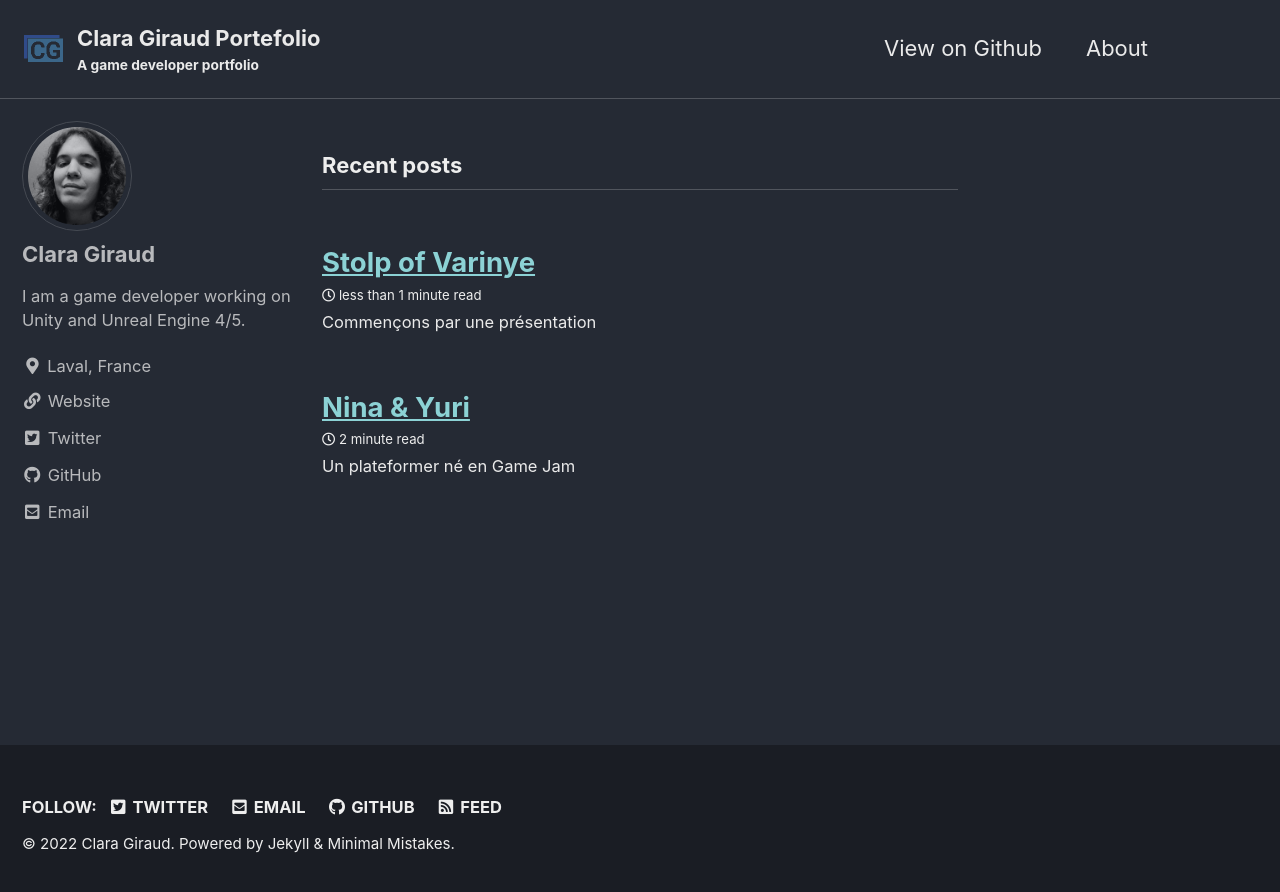
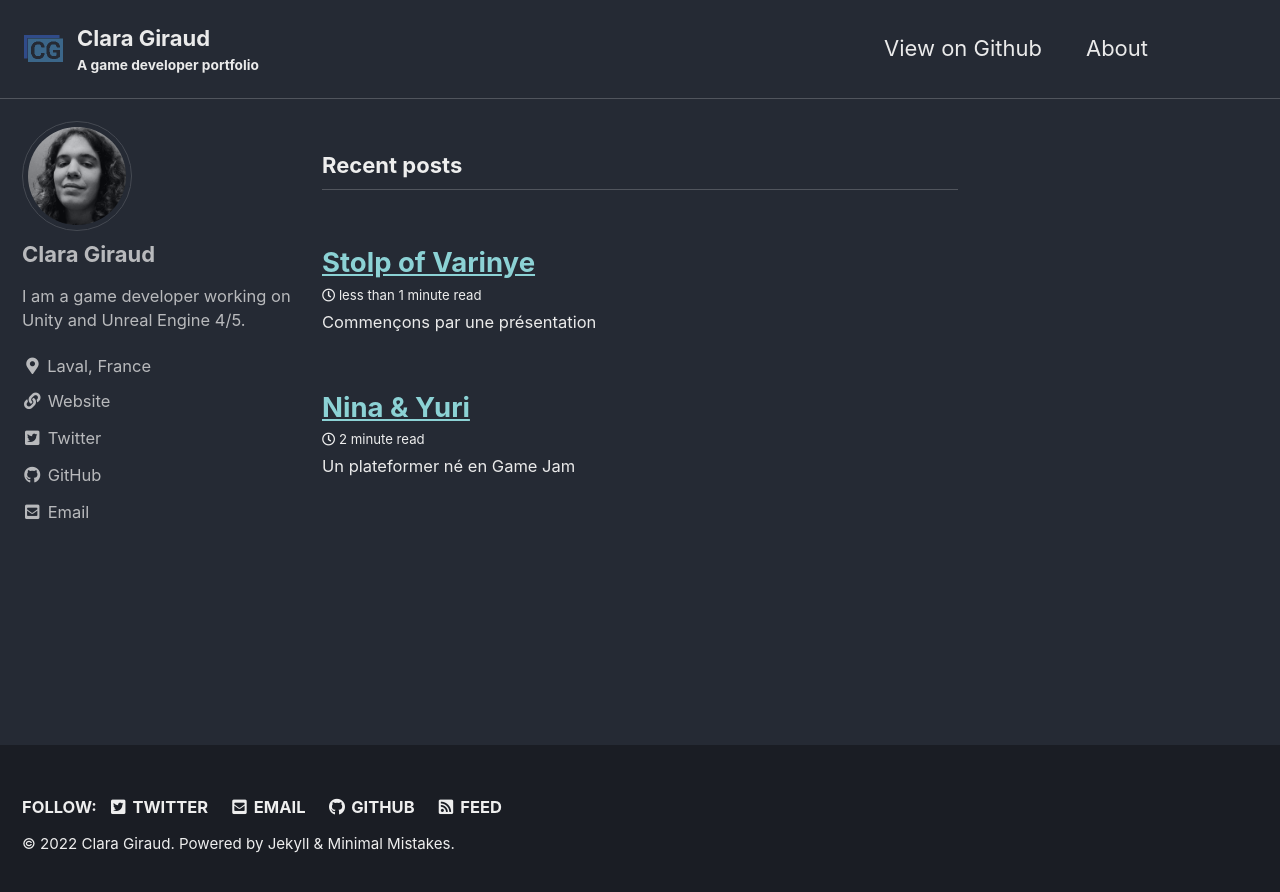
Before and after one commit to DwenShell/DwenShell.github.io, a Jekyll site: the page built from index.html, in a window 1280 px wide. Shown: the top 892 px of the page. Built offline with Jekyll 4.4.1, drawn with Linux system fonts in a browser that asks for light colours; cached includes are drawn as plain includes; the list of posts is cut into pages by our own code.

Commit message:
Update Config

```diff
--- a/_config.yml
+++ b/_config.yml
@@ -26,7 +26,7 @@
 repository               : "DwenShell/DwenShell.github.io" # GitHub username/repo-name e.g. "mmistakes/minimal-mistakes"
 teaser                   : "/assets/images/banner_test.png" # path of fallback teaser image, e.g. "/assets/images/500x300.png"
 logo                     : "/assets/images/logo.png" # path of logo image to display in the masthead, e.g. "/assets/images/88x88.png"
-masthead_title           : "Clara Giraud Portefolio" # overrides the website title displayed in the masthead, use " " for no title
+masthead_title           :  # overrides the website title displayed in the masthead, use " " for no title
 # breadcrumbs            : false # true, false (default)
 words_per_minute         : 200
 comments:
```
